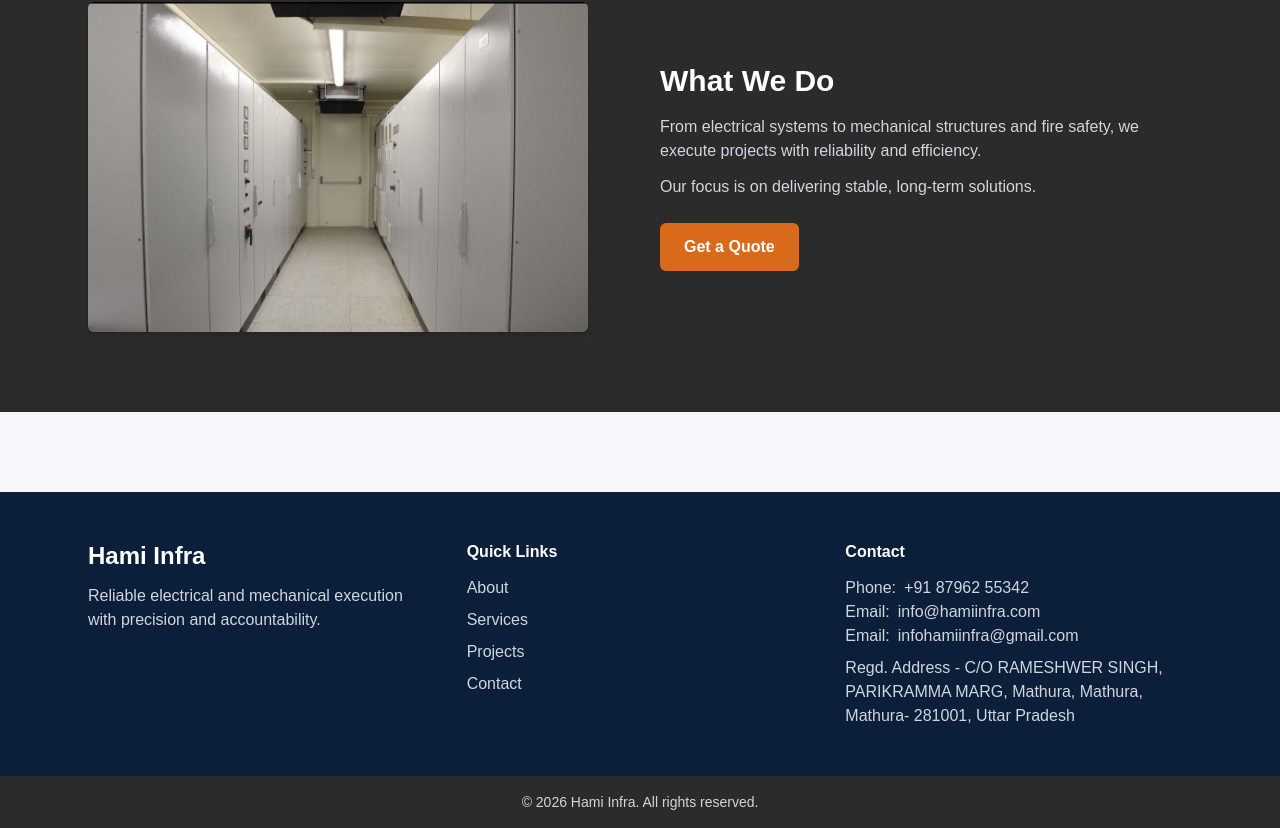
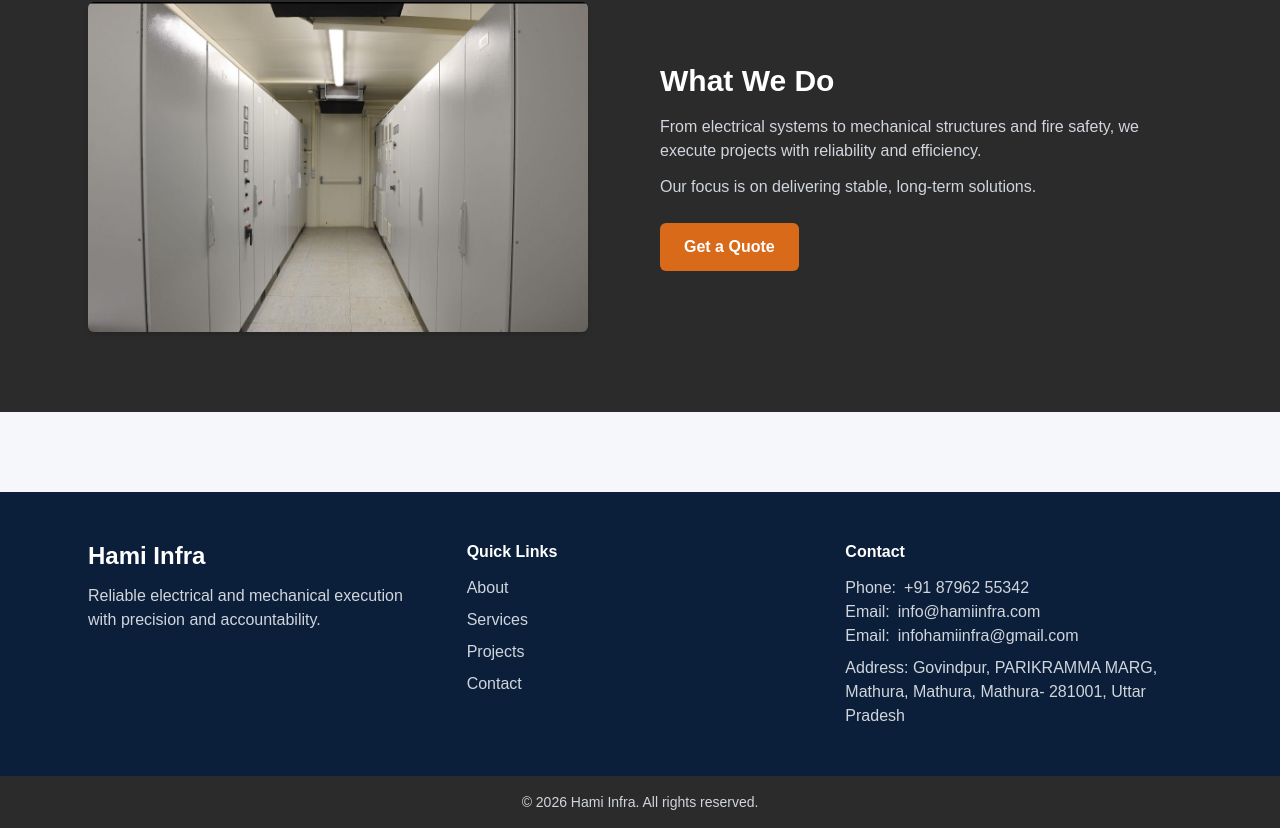
Before and after one commit to Bhoomi-Chaudhary/hami-infra, a Next.js app: page /about in a window 1280 px wide. Shown: the part 1074-1902 px from the top of the page. Built offline with nearby package versions, Linux system fonts and the light colour scheme; no server answers; what react-google-recaptcha-v3 would draw is missing.

Commit message:
Changes in contact

```diff
--- a/components/Footer.tsx
+++ b/components/Footer.tsx
@@ -60,7 +60,7 @@ export default function Footer() {
               infohamiinfra@gmail.com
             </a>
           </p>
-          <p className="text-gray-300 mt-2">Regd. Address - C/O RAMESHWER SINGH, PARIKRAMMA MARG, Mathura, Mathura, Mathura- 281001, Uttar Pradesh</p>
+          <p className="text-gray-300 mt-2">Address: Govindpur, PARIKRAMMA MARG, Mathura, Mathura, Mathura- 281001, Uttar Pradesh</p>
         </div>
 
       </div>
```
